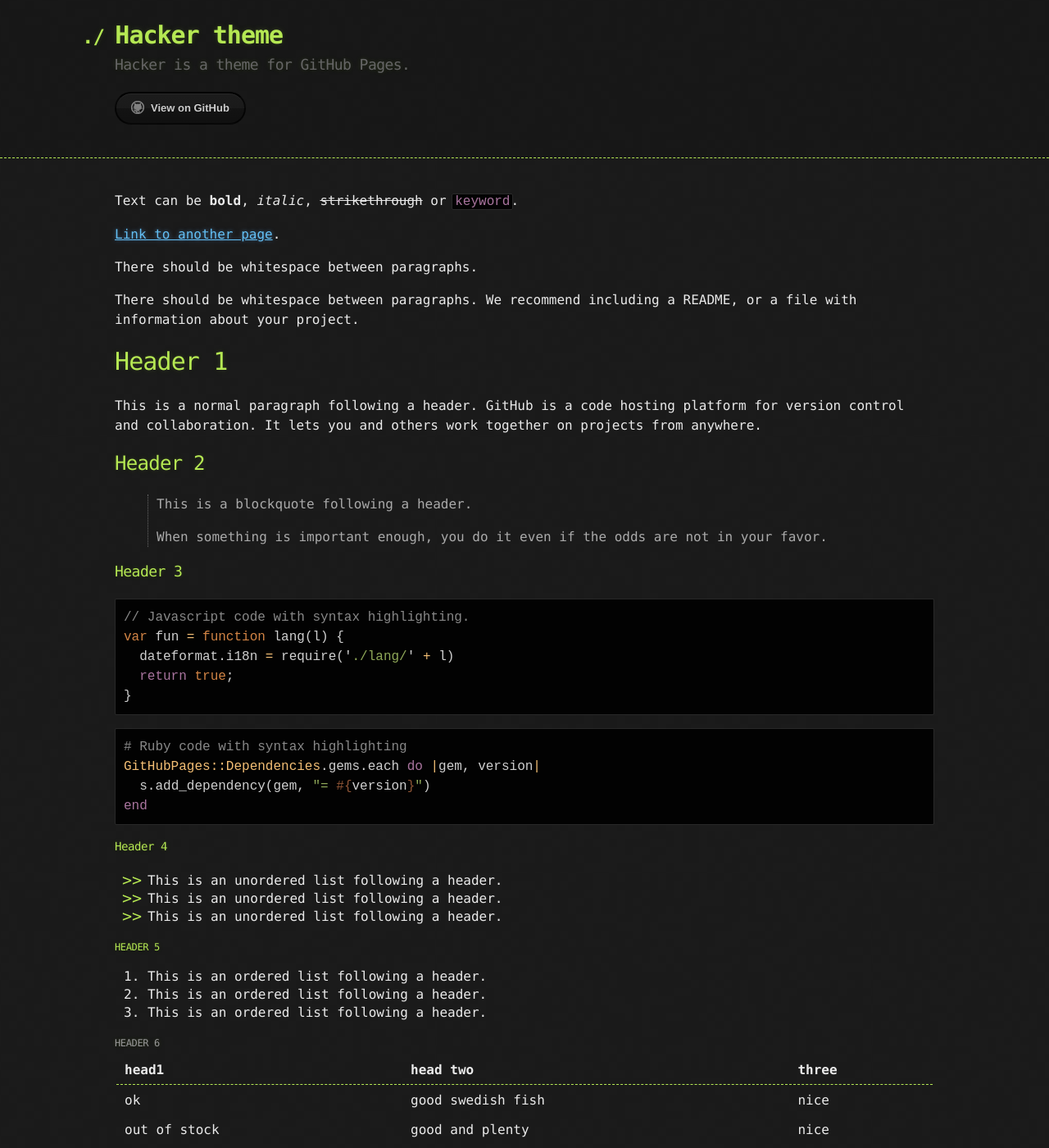
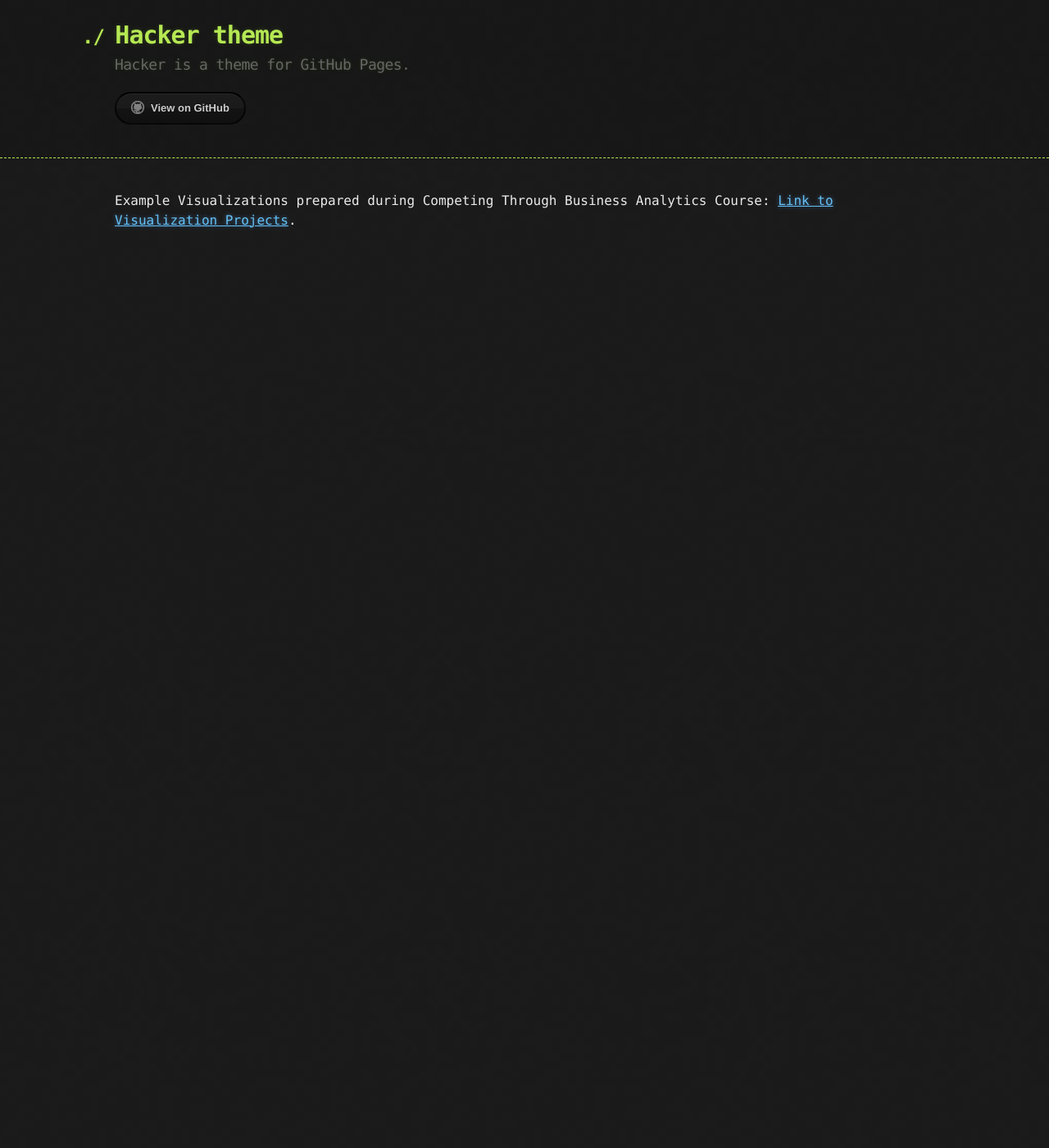
Before and after one commit to esandridge/esandridge.github.io, a Jekyll site: the page built from index.md, in a window 1280 px wide and 1400 px high. Shown: the whole window at 82% size. Built offline with Jekyll 4.4.1, drawn with Linux system fonts in a browser that asks for light colours; our own code applies the rules of GitHub Pages for plain Markdown files; some of the changed text lies outside the part shown.

Commit message:
Update index.md

````diff
--- a/index.md
+++ b/index.md
@@ -3,122 +3,5 @@
 Description: Various projects completed during my MSBA program at the College of William and Mary
 ---
 
-Text can be **bold**, _italic_, ~~strikethrough~~ or `keyword`.
-
-[Link to another page](./another-page.html).
-
-There should be whitespace between paragraphs.
-
-There should be whitespace between paragraphs. We recommend including a README, or a file with information about your project.
-
-# Header 1
-
-This is a normal paragraph following a header. GitHub is a code hosting platform for version control and collaboration. It lets you and others work together on projects from anywhere.
-
-## Header 2
-
-> This is a blockquote following a header.
->
-> When something is important enough, you do it even if the odds are not in your favor.
-
-### Header 3
-
-```js
-// Javascript code with syntax highlighting.
-var fun = function lang(l) {
-  dateformat.i18n = require('./lang/' + l)
-  return true;
-}
-```
-
-```ruby
-# Ruby code with syntax highlighting
-GitHubPages::Dependencies.gems.each do |gem, version|
-  s.add_dependency(gem, "= #{version}")
-end
-```
-
-#### Header 4
-
-*   This is an unordered list following a header.
-*   This is an unordered list following a header.
-*   This is an unordered list following a header.
-
-##### Header 5
-
-1.  This is an ordered list following a header.
-2.  This is an ordered list following a header.
-3.  This is an ordered list following a header.
-
-###### Header 6
-
-| head1        | head two          | three |
-|:-------------|:------------------|:------|
-| ok           | good swedish fish | nice  |
-| out of stock | good and plenty   | nice  |
-| ok           | good `oreos`      | hmm   |
-| ok           | good `zoute` drop | yumm  |
-
-### There's a horizontal rule below this.
-
-* * *
-
-### Here is an unordered list:
-
-*   Item foo
-*   Item bar
-*   Item baz
-*   Item zip
-
-### And an ordered list:
-
-1.  Item one
-1.  Item two
-1.  Item three
-1.  Item four
-
-### And a nested list:
-
-- level 1 item
-  - level 2 item
-  - level 2 item
-    - level 3 item
-    - level 3 item
-- level 1 item
-  - level 2 item
-  - level 2 item
-  - level 2 item
-- level 1 item
-  - level 2 item
-  - level 2 item
-- level 1 item
-
-### Small image
-
-![Octocat](https://github.githubassets.com/images/icons/emoji/octocat.png)
-
-### Large image
-
-![Branching](https://guides.github.com/activities/hello-world/branching.png)
-
-
-### Definition lists can be used with HTML syntax.
-
-<dl>
-<dt>Name</dt>
-<dd>Godzilla</dd>
-<dt>Born</dt>
-<dd>1952</dd>
-<dt>Birthplace</dt>
-<dd>Japan</dd>
-<dt>Color</dt>
-<dd>Green</dd>
-</dl>
-
-```
-Long, single-line code blocks should not wrap. They should horizontally scroll if they are too long. This line should be long enough to demonstrate this.
-```
-
-```
-The final element.
-```
+Example Visualizations prepared during Competing Through Business Analytics Course:
+[Link to Visualization Projects](VisualizationProjects/index.md).
````
